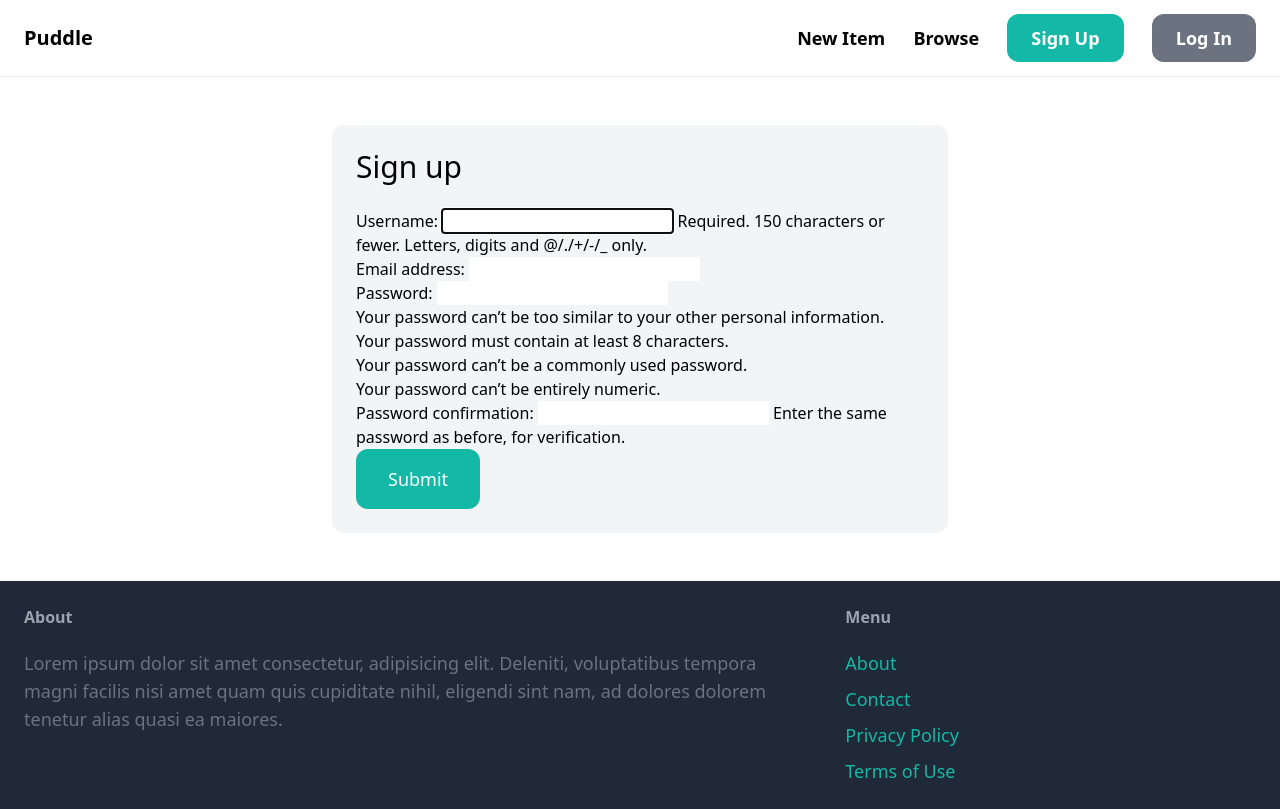
After one commit to prattparedes/Django-marketplace, a Django app: page /signup/ in a window 1280 px wide. The commit adds this page. Run offline with Django 4.2, Linux system fonts and the light colour scheme; some libraries are stand-ins or nearby versions.

Commit message:
adding form

```diff
--- /dev/null
+++ b/puddle/core/forms.py
@@ -0,0 +1,9 @@
+from django import forms
+from django.contrib.auth.forms import UserCreationForm
+from django.contrib.auth.models import User
+
+
+class SignupForm(UserCreationForm):
+    class Meta:
+        model = User
+        fields = ('username', 'email', 'password1', 'password2')
--- a/puddle/core/templates/core/base.html
+++ b/puddle/core/templates/core/base.html
@@ -23,7 +23,7 @@
         <a href="#" class="text-lg font-semibold hover:text-gray-500">Browse</a>
 
         <a
-          href="#"
+          href="{% url 'core:signup' %}"
           class="px-6 py-3 text-lg font-semibold bg-teal-500 text-white rounded-xl hover:bg-teal-700"
           >Sign Up</a
         >
@@ -39,17 +39,40 @@
     <footer class="py-6 px-6 flex justify-between bg-gray-800">
       <div class="w-2/3 pr-10">
         <h3 class="mb-5 font-semibold text-gray-400">About</h3>
-        <p class="text-lg text-gray-500">Lorem ipsum dolor sit amet consectetur, adipisicing elit. Deleniti, voluptatibus tempora magni facilis nisi amet quam quis cupiditate nihil, eligendi sint nam, ad dolores dolorem tenetur alias quasi ea maiores.</p>
+        <p class="text-lg text-gray-500">
+          Lorem ipsum dolor sit amet consectetur, adipisicing elit. Deleniti,
+          voluptatibus tempora magni facilis nisi amet quam quis cupiditate
+          nihil, eligendi sint nam, ad dolores dolorem tenetur alias quasi ea
+          maiores.
+        </p>
       </div>
 
       <div class="w-1/3">
         <h3 class="mb-5 font-semibold text-gray-400">Menu</h3>
 
         <ul class="space-y-2">
-            <li><a href="#" class="text-lg text-teal-500 hover:text-teal-700">About</a></li>
-            <li><a href="{% url 'core:contact' %}" class="text-lg text-teal-500 hover:text-teal-700">Contact</a></li>
-            <li><a href="#" class="text-lg text-teal-500 hover:text-teal-700">Privacy Policy</a></li>
-            <li><a href="#" class="text-lg text-teal-500 hover:text-teal-700">Terms of Use</a></li>
+          <li>
+            <a href="#" class="text-lg text-teal-500 hover:text-teal-700"
+              >About</a
+            >
+          </li>
+          <li>
+            <a
+              href="{% url 'core:contact' %}"
+              class="text-lg text-teal-500 hover:text-teal-700"
+              >Contact</a
+            >
+          </li>
+          <li>
+            <a href="#" class="text-lg text-teal-500 hover:text-teal-700"
+              >Privacy Policy</a
+            >
+          </li>
+          <li>
+            <a href="#" class="text-lg text-teal-500 hover:text-teal-700"
+              >Terms of Use</a
+            >
+          </li>
         </ul>
       </div>
     </footer>
--- /dev/null
+++ b/puddle/core/templates/core/signup.html
@@ -0,0 +1,14 @@
+{% extends 'core/base.html' %}
+
+{% block title %} Sign up {% endblock %}
+{% block content %}
+<div class="w-1/2 my-6 mx-auto p-6 bg-gray-100 rounded-xl">
+    <h1 class="mb-6 text-3xl">Sign up</h1>
+
+    <form method="post" action=".">
+        {% csrf_token %}
+        {{ form.as_p }}
+        <button class="py-4 px-8 text-lg bg-teal-500 hover:bg-teal-700 rounded-xl text-white">Submit</button>
+    </form>
+</div>
+{% endblock  %}
--- a/puddle/core/urls.py
+++ b/puddle/core/urls.py
@@ -7,5 +7,5 @@ app_name = 'core'
 urlpatterns = [
     path('', views.index, name='index'),
     path('contact/', views.contact, name='contact'),
-
+    path('signup/', views.signup, name='signup'),
 ]
--- a/puddle/core/views.py
+++ b/puddle/core/views.py
@@ -1,6 +1,8 @@
 from django.shortcuts import render
 
 from item.models import Category, Item
+
+from .forms import SignupForm
 
 # Create your views here.
 def index(request):
@@ -15,3 +17,10 @@ def index(request):
 
 def contact(request):
     return render(request, 'core/contact.html')
+
+def signup(request):
+    form = SignupForm
+
+    return render(request, 'core/signup.html', {
+        'form': form
+    })
```
